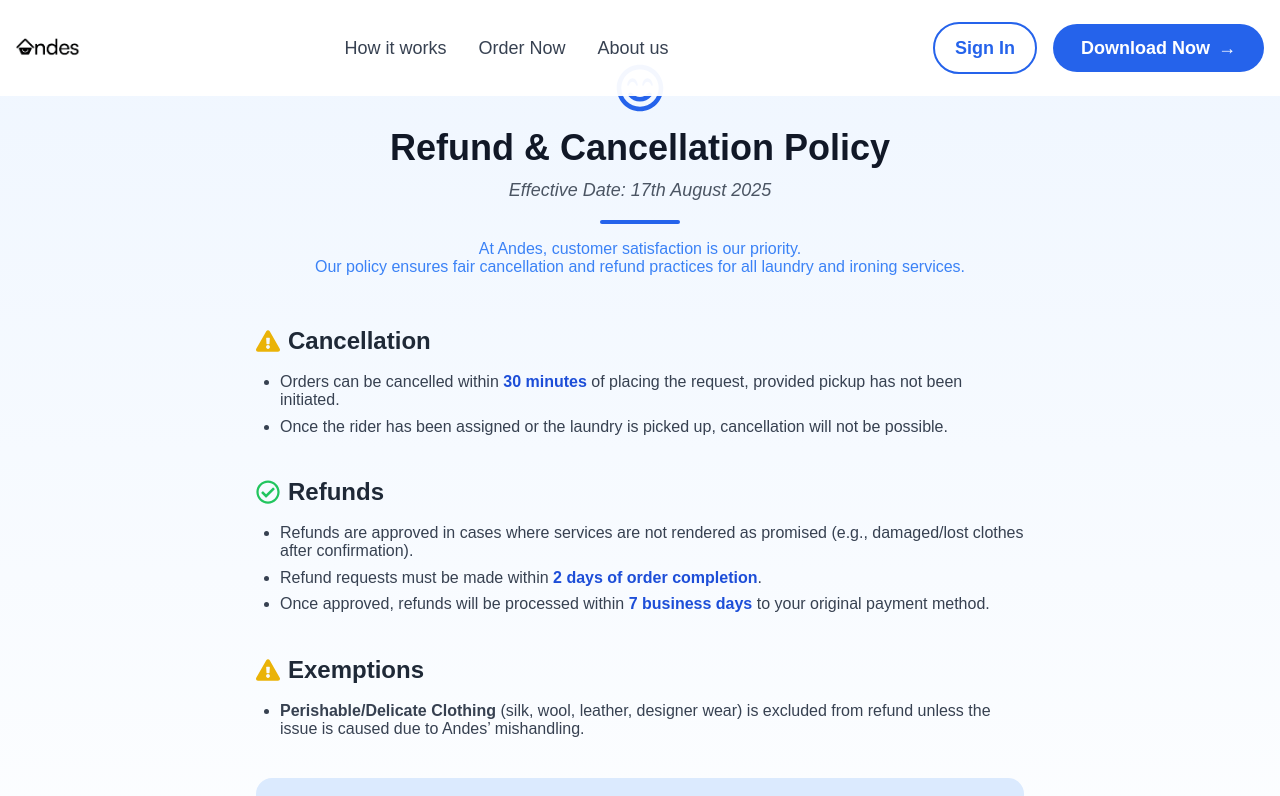
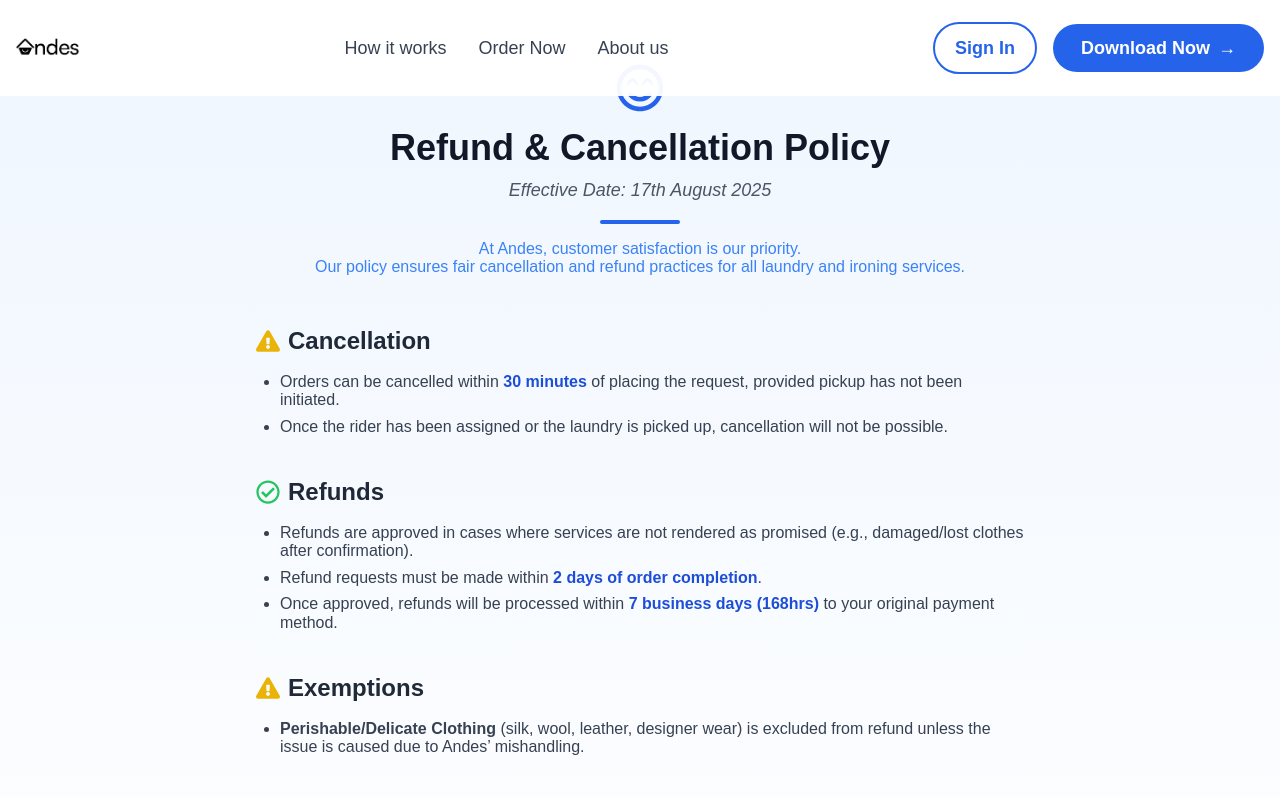
Before and after one commit to sharmaaryan018/Andes-Landing, a React (Vite) app in the folder frontend/: page /refund_policy in a window 1280 px wide. Shown: the top 796 px of the page. Built offline with nearby package versions, Linux system fonts and the light colour scheme; no server answers.

Commit message:
name and hr added in policy

```diff
--- a/frontend/src/pages/RefundPolicy.jsx
+++ b/frontend/src/pages/RefundPolicy.jsx
@@ -240,7 +240,7 @@ const RefundPolicy = () => (
             Refund requests must be made within <span className="font-semibold text-blue-700">2 days of order completion</span>.
           </li>
           <li>
-            Once approved, refunds will be processed within <span className="font-semibold text-blue-700">7 business days</span> to your original payment method.
+            Once approved, refunds will be processed within <span className="font-semibold text-blue-700">7 business days (168hrs)</span> to your original payment method.
           </li>
         </ul>
       </section>
--- a/frontend/src/pages/privacypolicy.jsx
+++ b/frontend/src/pages/privacypolicy.jsx
@@ -180,7 +180,7 @@ const PrivacyPolicy = () => (
           <div className="flex items-start mb-3">
             <FiMapPin className="h-5 w-5 text-blue-600 mt-1" />
             <div className="ml-3">
-              <p className="font-medium">Aryan Gupta</p>
+              <p className="font-medium">Aryan Ramesh Gupta</p>
               <p className="text-gray-600">CEO</p>
               <p className="text-gray-600">Andes Services Pvt. Ltd., Kothrud, Pune, Maharashtra, India </p>
             </div>
```
